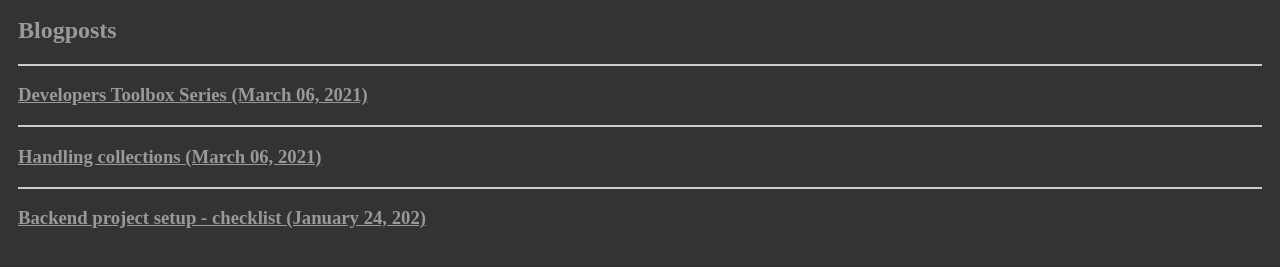
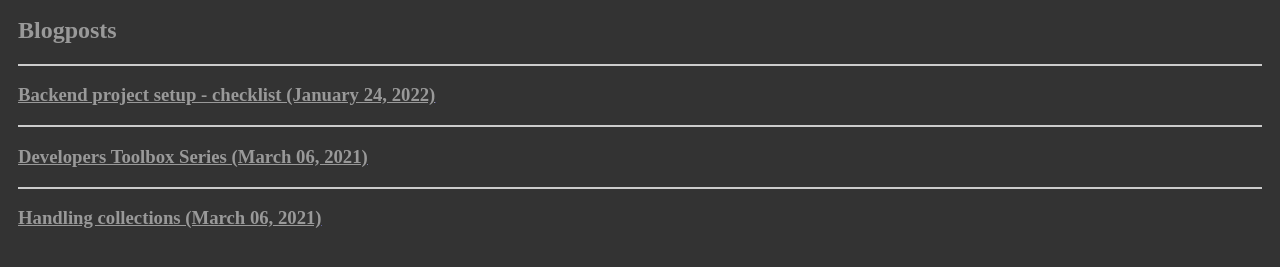
Before and after one commit to Krillian111/blog, a Gatsby site: page / in a window 1280 px wide. Shown: the part 137-404 px from the top of the page. Built offline with nearby package versions, Linux system fonts and the light colour scheme; Gatsby itself is replaced by a stand-in of ours.

Commit message:
fix date typo

```diff
--- a/src/markdown/blog/developers-toolbox/02-project-setup.md
+++ b/src/markdown/blog/developers-toolbox/02-project-setup.md
@@ -1,6 +1,6 @@
 ---
 slug: "/blog/developers-toolbox/project-setup"
-date: "202-01-24"
+date: "2022-01-24"
 type: "blogpost"
 title: "Backend project setup - checklist"
 tags: ["developers toolbox", "setup", "fullstack", "backend"]
```
